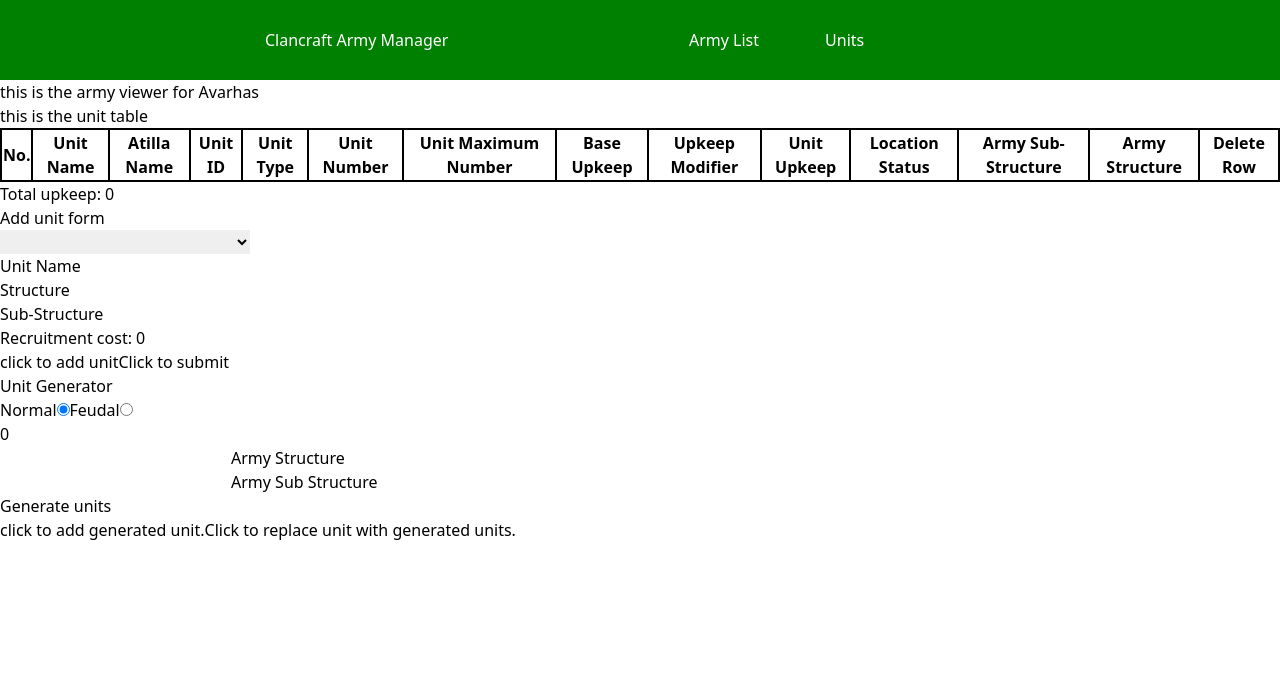
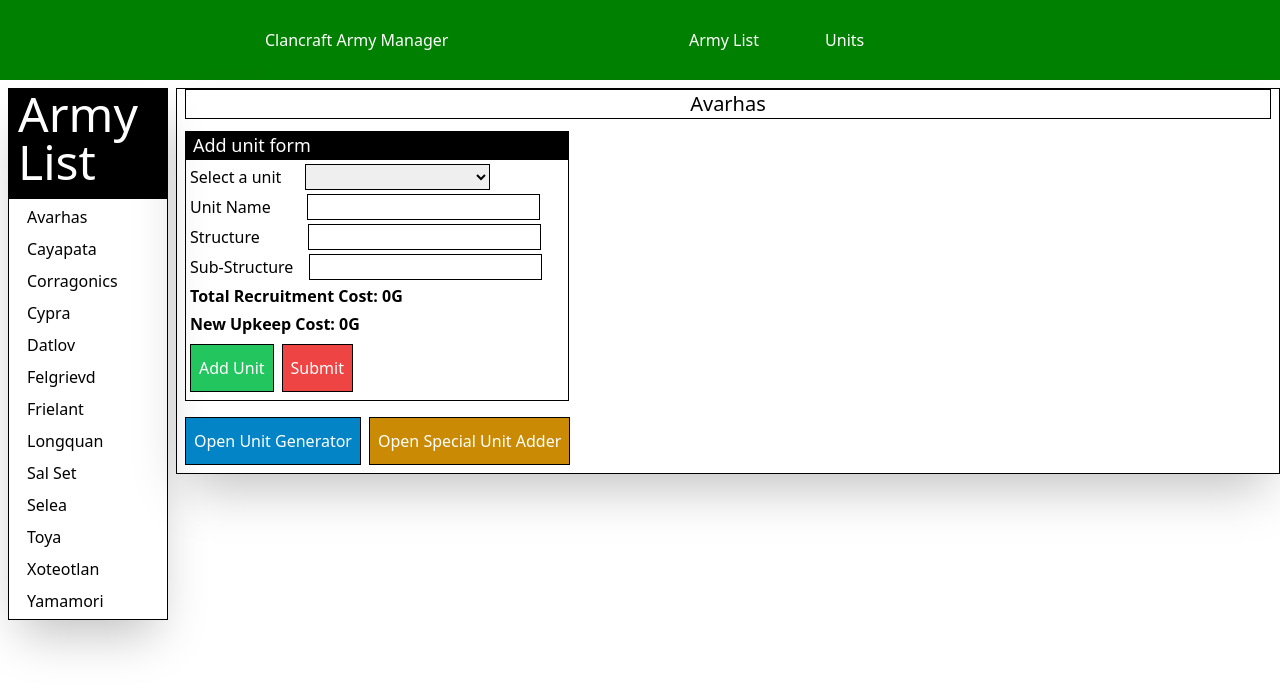
Before and after one commit to 7GCraft/Clancraft-Army-Manager, a Vue app: page /armies/AV in a window 1280 px wide. Shown: the top 692 px of the page. Built offline with nearby package versions, Linux system fonts and the light colour scheme.

Commit message:
Rebuild the App into a more app-style UI using Tailwind CSS (#1)
* Revamp the ui to look more app-like

* Add more ui-fixes, ongoing progress on the unit generator form

```diff
--- a/src/components/AddUnitForm.vue
+++ b/src/components/AddUnitForm.vue
@@ -1,34 +1,39 @@
 <template>
-    <form @submit.prevent="submitForm">
-        <h3>Add unit form</h3>
-        <div class="form-control">
-            <select v-model.trim="selectedUnit.ID" >
+    <div class="w-96 h-fit mt-1 mb-2">
+   <h3 class="px-2 text-lg text-white bg-black">Add unit form</h3>
+    <form @submit.prevent="submitForm" class="border border-black px-1">
+        <div class="form-control mt-1">
+            <label for="unit-selection" class="mr-6">Select a unit</label>
+            <select name="unit-selection" v-model.trim="selectedUnit.ID" class="border-black border w-[185px]">
             <option v-for="unit in units" v-bind:key="unit.ID" :value="unit.ID">{{ unit['CC Units'] }}</option>
             </select>
         </div>
-        <div class="form control">
-            <label for="unit-name">Unit Name</label>
-            <input type="text" v-model.trim="selectedUnit.name" id="unit-name"/>
+        <div class="form control mt-1">
+            <label for="unit-name" class="mr-9">Unit Name</label>
+            <input type="text" class="border border-black" v-model.trim="selectedUnit.name" id="unit-name"/>
         </div>
-        <div class="form-control">
-            <label for="unit-structure">Structure</label>
-            <input type="text" v-model.trim="selectedUnit.structure" id="unit-structure">
+        <div class="form-control mt-1">
+            <label for="unit-structure" class="mr-12">Structure</label>
+            <input type="text" class="border border-black" v-model.trim="selectedUnit.structure" id="unit-structure">
         </div>
-        <div class="form-control">
-            <label for="unit-sub-structure">Sub-Structure</label>
-            <input type="text" v-model.trim="selectedUnit.subStructure" id="unit-sub-structure">
+        <div class="form-control mt-1">
+            <label for="unit-sub-structure" class="mr-4">Sub-Structure</label>
+            <input type="text" class="border border-black" v-model.trim="selectedUnit.subStructure" id="unit-sub-structure">
         </div>
-        <div>
+
+         <h4 class="font-lg mt-1 font-semibold">Total Recruitment Cost: {{totalRecruitmentCost}}G</h4>
+          <h4 class="font-lg mt-1 font-semibold">New Upkeep Cost: {{ totalUpkeepCost}}G</h4>
+        <button class="px-2 text-white border h-12 bg-green-500 hover:bg-green-400 hover:font-semibold border-black my-2 mr-2" type="button" @click="addUnits">Add Unit</button>
+        <button class="px-2 text-white border bg-red-500 hover:bg-red-400 hover:font-semibold border-black border-lg h-12">Submit</button>
+    </form>
+     <div class="">
             <ul>
                 <li v-for="unit in selectedUnits" :key="unit['Name']">
                     {{ unit['Name'] }} - {{ unit['Atilla Units'] }} - {{ unit['SubStructure'] }} - {{ unit['Structure'] }}
                 </li>
             </ul>
         </div>
-         <h4>Recruitment cost: {{totalRecruitmentCost}}</h4>
-        <button type="button" @click="addUnits">click to add unit</button>
-        <button>Click to submit</button>
-    </form>
+      </div>
 </template>
 
 <script>
@@ -52,6 +57,10 @@ export default {
             console.log(this.recruitmentCosts,'yahallo')
             const recruitmentCosts = this.selectedUnits.map(unit=> this.findRecruitmentCost(unit.Tier,this.recruitmentCost));
            return recruitmentCosts.reduce((sum,nextUnitCost) => sum + nextUnitCost,0 )
+        },
+        totalUpkeepCost(){
+         const upkeepCosts = this.selectedUnits.map(unit => this.findUpkeep(unit.Tier, this.unitUpkeep))
+         return upkeepCosts.reduce((sum,nextUpkeep)=> sum+ nextUpkeep,0)
         }
     },
     methods:{
--- a/src/components/ArmyTable.vue
+++ b/src/components/ArmyTable.vue
@@ -1,22 +1,22 @@
 <template>
-  <h3>this is the unit table</h3>
-  <table class="army-table" @keydown.esc="cancelEdit" >
-    <thead>
+  <div>
+  <table class="army-table text-xs" @keydown.esc="cancelEdit" >
+    <thead v-if="this.armyList.length > 0">
       <tr>
         <th>No.</th>
         <th>Unit Name</th>
         <th>Atilla Name</th>
         <th>Unit ID</th>
         <th>Unit Type</th>
-        <th>Unit Number</th>
-        <th>Unit Maximum Number</th>
+        <th>Unit Size</th>
+        <th>Max Size</th>
         <th>Base Upkeep</th>
         <th>Upkeep Modifier</th>
         <th>Unit Upkeep</th>
         <th>Location Status</th>
         <th>Army Sub-Structure</th>
         <th>Army Structure</th>
-        <th>Delete Row</th>
+        <th>Delete Unit</th>
       </tr>
       <template
         v-for="(groupedArmy, structure) in groupedArmyList"
@@ -65,8 +65,10 @@
       </template>
     </thead>
   </table>
-  <h2>Total upkeep: {{ totalUpkeep }}</h2>
+  <h2 class="font-bold text-lg" v-if="this.armyList.length > 0">Total upkeep: {{ totalUpkeep }}</h2>
+  </div>
 </template>
+
 <script>
 import { groupBy } from "@/helper";
 
--- a/src/components/UI/BaseCard.vue
+++ b/src/components/UI/BaseCard.vue
@@ -1,5 +1,5 @@
 <template>
-    <div class="mx-auto my-2 text-center shadow-2xl  border border-black w-48" >
+    <div class="my-2 shadow-2xl  border border-black w-48" >
         <slot/>
     </div>
 </template>
--- a/src/components/UnitGeneratorForm.vue
+++ b/src/components/UnitGeneratorForm.vue
@@ -1,16 +1,21 @@
 <template>
+   <div class="w-96 h-fit">
   <form>
-    <h3>Unit Generator</h3>
-    <div class="form-control">
-      <label for="normal">Normal</label>
-      <input type="radio" value="normal" v-model="mode" name="normal" />
-      <label for="feudal">Feudal</label>
+    <h3 class="px-2 text-lg text-white bg-black">Unit Generator</h3>
+    <div class="form-control mt-1">
+      <label for="normal" class="mr-1">Normal</label>
+      <input type="radio" class="mr-1" value="normal" v-model="mode" name="normal" />
+      <label for="feudal" class="mr-1">Feudal</label>
       <input type="radio" value="feudal" name="feudal" v-model="mode" />
     </div>
-    <input type="number" v-model="generationSize" />
     <div class="form-control" >
+        <label for="size">Army Size</label>
+        <input type="text" name="size" v-model.number="generationSize"/>
+    </div>
+
+    <div class="form-control" >
+        <label for="structure">Army Structure</label>
         <input type="text" name="structure" v-model.trim="generatedArmyStructure"/>
-        <label for="structure">Army Structure</label>
     </div>
     <div class="form-control" >
         <input type="text" name="subStructure" v-model.trim="generatedArmySubStructure"/>
@@ -29,6 +34,7 @@
     </button>
     <button type="button" @click="replaceUnits">Click to replace unit with generated units.</button>
   </form>
+    </div>
 </template>
 <script>
 import { generateOrdinalIndicator } from "@/helper";
--- a/src/main.js
+++ b/src/main.js
@@ -14,14 +14,18 @@ const router = createRouter({
     history: createWebHistory(),
     routes: [
       { path: '/', redirect: '/armies' },
-      {name:'armyView',
-        path:'/armies/:armyId',
-        component: ArmyView
-    },
+
       {
         name: 'armies',
         path: '/armies',
         component: ArmyList,
+        children:[
+          { name:'armyView',
+          path:':armyId',
+          component: ArmyView
+        }
+        ],
+
       },
       {
         name: 'units',
--- a/src/pages/ArmyList.vue
+++ b/src/pages/ArmyList.vue
@@ -1,12 +1,17 @@
 <template>
-    <base-card>
-    <h1 class="text-5xl border border-black bg-black text-white w-100 h-[110px] cursor-pointer"> Army List</h1>
+    <div class="flex w-full">
+    <div class="my-2 mx-2 shadow-2xl inline-block w-40 h-fit  border border-black">
+    <h1 class="text-5xl border border-black px-2 bg-black text-white w-100 h-[110px] cursor-pointer"> Army List</h1>
     <ul>
-        <li class="hover:bg-green-700 hover:text-white focus:bg-green-500  text-medium font-medium mx-2 my-1  px-2.5 py-0.5 rounded" v-for="state in CCStateList" :key="state">
-            <router-link :to="this.$route.path+'/'+stateList[state]">{{ state }}</router-link>
+        <li class="hover:bg-green-700 active:bg-green-600 hover:text-white focus:bg-green-500  text-medium font-medium mx-2 my-1  px-2.5 py-0.5 rounded" v-for="state in CCStateList" :key="state">
+            <router-link :to="'/armies/'+stateList[state]">{{ state }}</router-link>
         </li>
     </ul>
-    </base-card>
+
+    </div>
+
+    <router-view></router-view>
+    </div>
 </template>
 <script>
 
--- a/src/pages/ArmyView.vue
+++ b/src/pages/ArmyView.vue
@@ -1,8 +1,13 @@
 <template>
-    <h1> this is the army viewer for {{ armyName }}</h1>
-    <army-table @deleteRow="removeUnit" @updateRow="updateUnit" :armyList="armyList"></army-table>
+ <div class="h-fit pb-2 px-2 ml-0 mr-0 my-2 shadow-2xl inline-block border border-black grow">
+    <h1 class="text-center text-xl border border-black border-xl mb-2"> {{ armyName }}</h1>
+    <army-table  @deleteRow="removeUnit" @updateRow="updateUnit" :armyList="armyList"></army-table>
     <add-unit-form @submit="updateArmy" :units="sortedAvailableUnits" ></add-unit-form>
-    <unit-generator-form @add-units="updateArmy" :units="sortedAvailableUnits"> </unit-generator-form>
+
+    <unit-generator-form v-if="showUnitGenerator" @add-units="updateArmy" :units="sortedAvailableUnits"> </unit-generator-form>
+    <button @click="showUnitGenerator = !showUnitGenerator" class="hover:bg-sky-500 h-12 border px-2 text-white border-black bg-sky-600 mt-2">{{showUnitGenerator ? 'Close' : 'Open' }} Unit Generator</button>
+    <button @click="showSpecialAddUnit = !showSpecialAddUnit" class=" mx-2 hover:bg-yellow-500 h-12 border px-2 text-white border-black bg-yellow-600 mt-2">{{showSpecialAddUnit ? 'Close' : 'Open'}} Special Unit Adder </button>
+ </div>
 </template>
 <script>
 import ArmyTable from '@/components/ArmyTable.vue';
@@ -21,7 +26,14 @@ export default {
     },
     data(){
         return{
-            armyList: []
+            armyList: [],
+            showUnitGenerator: false
+        }
+    },
+    watch: {
+        armyName(){
+            this.fetchArmyList()
+            this.showUnitGenerator = false
         }
     },
     methods:{
```
